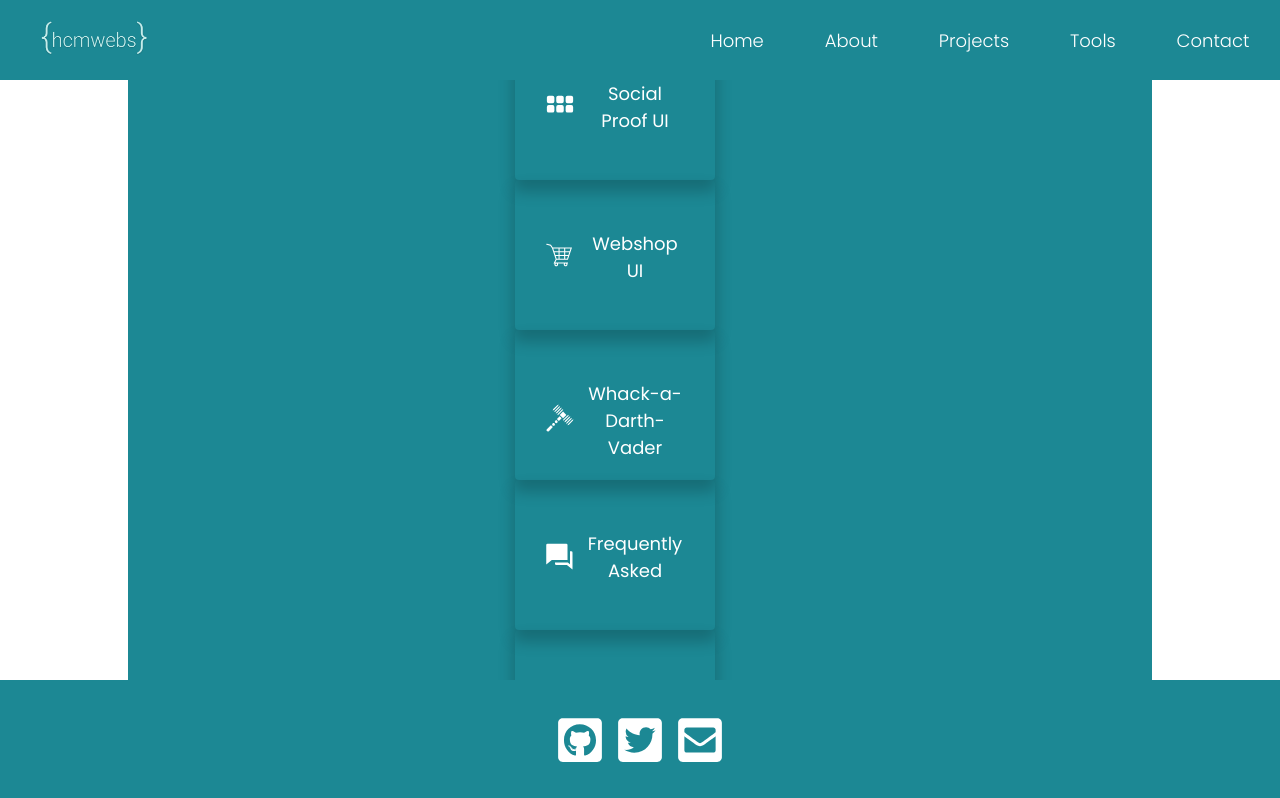
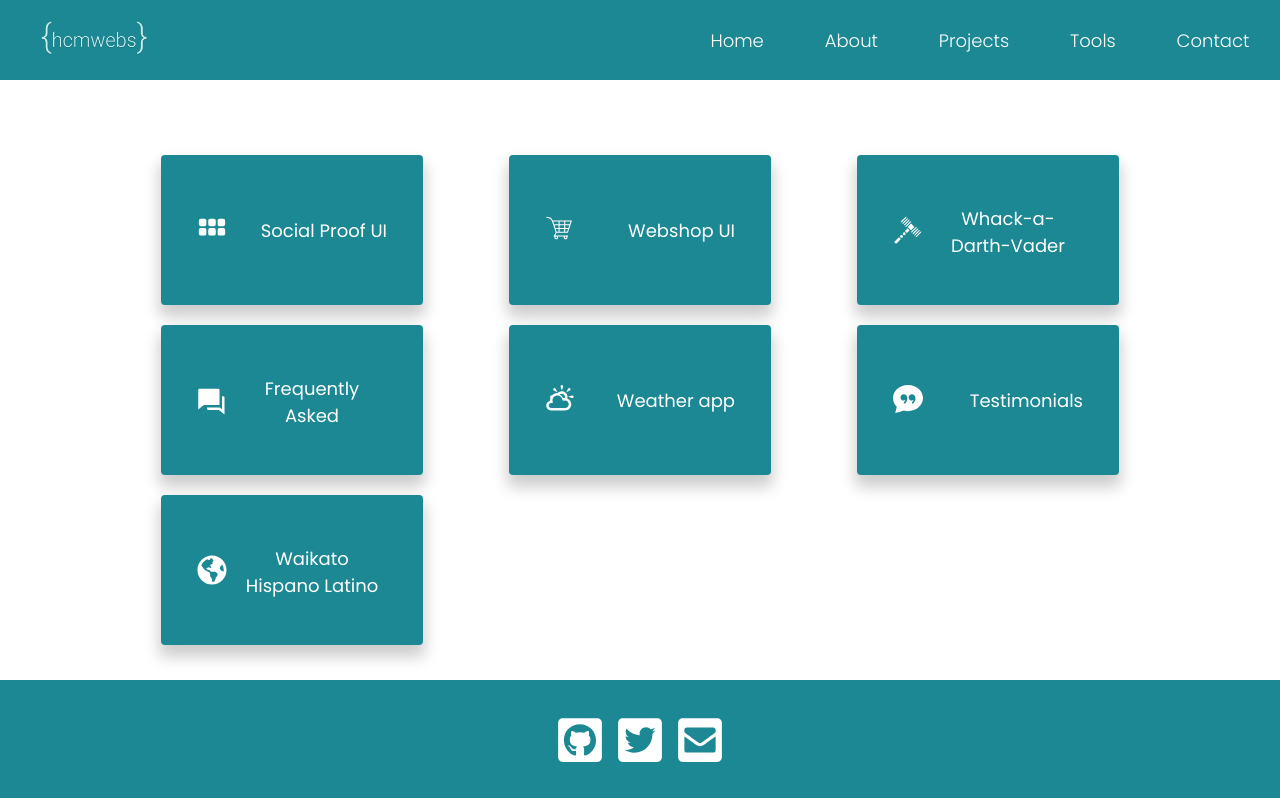
Before and after one commit to Hcmwebs/hcmwebs-react, a React (Create React App) app: page /Projects in a window 1280 px wide. Shown: the top 798 px of the page. Built offline with nearby package versions, Linux system fonts and the light colour scheme; a web font is replaced by a local one.

Commit message:
removed the outer div from the component
Signed-off-by: Heze <64218603+Hcmwebs@users.noreply.github.com>

```diff
--- a/src/css/styles.css
+++ b/src/css/styles.css
@@ -302,10 +302,11 @@ body {
 .projects {
   width: 100%;
   max-width: 80%;
+  margin: 6rem auto;
+  padding: 3rem 0;
   display: grid;
   place-items: center;
   grid-template-columns: repeat(auto-fit, minmax(250px, 1fr));
-  background-color: #1c8894;
   gap: 2rem;
   border-radius: 0.4rem;
 }
@@ -319,6 +320,7 @@ body {
   box-shadow: 0px 10px 15px 2px rgba(0, 0, 0, 0.2);
   gap: 2rem;
   cursor: pointer;
+  background-color: #1c8894;
   transition: all 0.6s ease-in-out;
 }
 .projects__item:hover {
--- a/src/js/Project.js
+++ b/src/js/Project.js
@@ -5,7 +5,7 @@ import { RiQuestionAnswerFill } from 'react-icons/ri';
 import { FaGlobeAmericas } from 'react-icons/fa';
 const Project = () => {
   return (
-    <div>
+    <>
       <div className='projects__item'>
         <a
           href='https://social-proof-section-amber-eta.vercel.app/'
@@ -84,7 +84,7 @@ const Project = () => {
           Waikato Hispano Latino
         </a>
       </div>
-    </div>
+    </>
   );
 };
 
```
Also changed, not shown: 1 other file (tests, documents, lock files or other folders).
